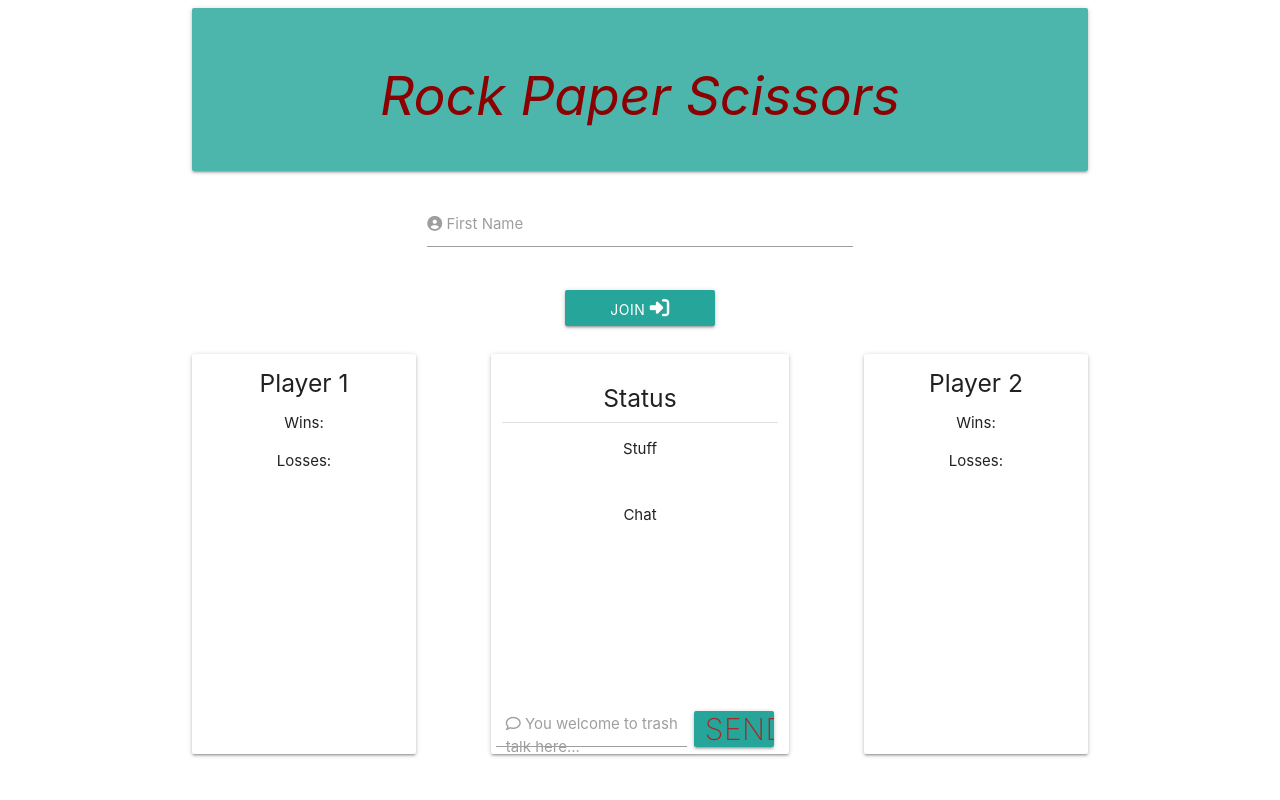
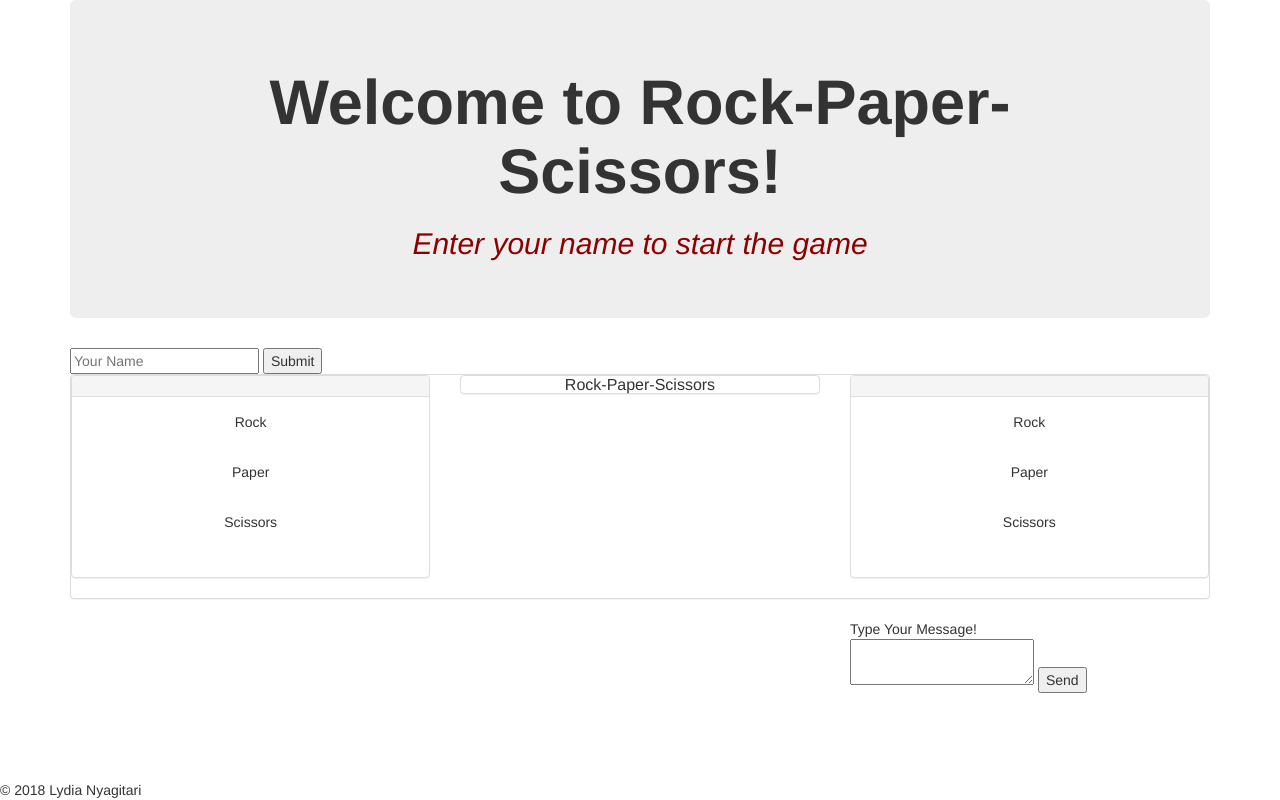
Before and after one commit to lydianyagitari/RPS-Multiplayer, a plain HTML site: page index.html in a window 1280 px wide. Drawn offline with nearby package versions, Linux system fonts and the light colour scheme; files that its build step writes are made by us from their sources; no server answers.

Commit message:
Update index.html

```diff
--- a/index.html
+++ b/index.html
@@ -1,85 +1,150 @@
-<!doctype html>
-<html lang="en-us">
 
+<!DOCTYPE html>
+<html lang="en">
 <head>
 	<meta charset="UTF-8">
-    <meta name="viewport" content="width=device-width, initial-scale=1">
-    <title>RPS-Multiplayer</title>
-    <link rel="stylesheet" href="https://cdnjs.cloudflare.com/ajax/libs/materialize/0.98.2/css/materialize.min.css">
-    <link rel="stylesheet" type="text/css" href="assets/css/style.css">
-    <script src="https://code.jquery.com/jquery-3.2.1.min.js" integrity="sha256-hwg4gsxgFZhOsEEamdOYGBf13FyQuiTwlAQgxVSNgt4=" crossorigin="anonymous"></script>
-    <script src="https://www.gstatic.com/firebasejs/4.0.0/firebase.js"></script>
-    <script src="https://cdnjs.cloudflare.com/ajax/libs/materialize/0.98.2/js/materialize.min.js"></script>
-    <script src="https://use.fontawesome.com/861fff49c6.js"></script>
+	<title>Multi-Player RPS!</title>
 
+	<!-- Link to the jQuery Library -->
+  	<script type="text/javascript" src="https://code.jquery.com/jquery-2.1.1.min.js"></script>
+
+  	<!-- Links to Firebase -->
+  	<script src="https://www.gstatic.com/firebasejs/live/3.6/firebase.js"></script>
+    <script src="js/config.js"></script>
+
+    <!-- Link to the Bootstrap Library -->
+  	<link rel="stylesheet" href="https://maxcdn.bootstrapcdn.com/bootstrap/3.3.6/css/bootstrap.min.css" integrity="sha384-1q8mTJOASx8j1Au+a5WDVnPi2lkFfwwEAa8hDDdjZlpLegxhjVME1fgjWPGmkzs7" crossorigin="anonymous">
+
+	<!-- Links to an dditional CSS Stylesheet -->
+	<link rel="stylesheet" href="css/style.css">
 </head>
+
 <body>
-	<header class="container">
-		<div class="card-panel teal lighten-2 center">
-			<h2>Rock Paper Scissors</h2>
+
+	<!-- Overall Bootstrap Grid -->
+  	<div class="container">
+
+  		<!-- Jumbotron with Title -->
+	  	<div class="jumbotron">
+	      <h1 class="text-center"><strong>Welcome to Rock-Paper-Scissors!</strong></h1>
+	      <h2 class="text-center">Enter your name to start the game</h2>
+	    </div> <!-- End Jumbotron -->
+
+	    <!-- Player Name Section -->
+	    <div class="formPanel">
+        	<form id="name-form">
+          		<input type="text" id="name-input" placeholder="Your Name">
+          		<input id="add-name" type="submit" value="Submit">
+        	</form>
+      	</div> <!-- End Player Name Section  -->
+
+	   	<!-- Game Data Section -->
+		<div class="panel panel-default">
+		    <div class="row"> <!-- Game Data Row -->
+
+		    	<!-- Player 1 Section -->
+		        <div class="col-lg-4 col-md-4 col-sm-4">
+		            <div class="panel panel-default playerPanel" id="playerPanel1">
+		                <div class="panel-heading panelName">
+							<h3 class="panel-title text-center" id="playerOneName"></h3>
 						</div>
-	</header>
-	<section id="subHead" class="container">
-		<form>
-			<div class="row">
-				<div class="input-field col s6 offset-s3">
-				  <input id="playerNameInput" type="text">
-				  <label for="playerNameInput">
-				  	<i class="fa fa-user-circle" aria-hidden="true"></i>
-				  	First Name
-				  </label>
+
+		                <div class="panel-body panelOption text-center">
+		                	<div class="option">Rock</div>
+		                </div>
+
+		                <div class="panel-body panelOption text-center">
+		                	<div class="option">Paper</div>
+		                </div>
+
+		                <div class="panel-body panelOption text-center">
+		                	<div class="option">Scissors</div>
+		                </div>
+
+
+		                <div class="panel-body panelStats text-center">
+		                	<div class="stats" id="player1Stats"></div>
 		                </div>
 		            </div>
+		        </div> <!-- End Player 1 Section -->
+
+		        <!-- Game Outcome Section -->
+		        <div class="col-lg-4 col-md-4 col-sm-4">
+		            <div class="panel panel-default gamePanel">
+		            	<h3 class="panel-title text-center" id="waitingNotice"></h3>
+		            	<h3 class="panel-title text-center" id="roundOutcome">Rock-Paper-Scissors</h3>
+		            </div>
+		        </div> <!-- End Game Outcome Section -->
+
+		        <!-- Player 2 Section -->
+		        <div class="col-lg-4 col-md-4 col-sm-4">
+		            <div class="panel panel-default playerPanel" id="playerPanel2">
+		                <div class="panel-heading panelName">
+							<h3 class="panel-title text-center" id="playerTwoName"></h3>
+						</div>
+
+		                <div class="panel-body panelOption text-center">
+		                	<div class="option">Rock</div>
+		                </div>
+
+		                <div class="panel-body panelOption text-center">
+		                	<div class="option">Paper</div>
+		                </div>
+
+		                <div class="panel-body panelOption text-center">
+		                	<div class="option">Scissors</div>
+		                </div>
+
+
+		                <div class="panel-body panelStats text-center">
+		                	<div class="stats" id="player2Stats"></div>
+		                </div>
+		            </div>
+		        </div> <!-- End Player 2 Section -->
+
+		    </div> <!-- Game Data Row -->
+		</div> <!-- End Game Data Section  -->
+
+	    <!-- Chat Section -->
 	    <div class="row">
-				<button class="waves-effect waves-light btn col s2 offset-s5" id="addPlayer" type="submit">Join
-					<i class="fa fa-sign-in" aria-hidden="true"></i>
-				</button>
+
+	    	<div class="col-lg-8 col-md-8 col-sm-8">
+	    		<div id="chatDisplay"></div>
 	    	</div>
-		</form>
-	</section>
-	<section id="playerRow" class="container">
-		<div class="row">
-			<div id="player1" player="player1" class="col s3 card-panel playerSection">
-				<h5 class="center">Player 1</h5>
-				<p class="center">Wins: <span id="player1w"></span></p>
-				<p class="center">Losses: <span id="player1l"></span></p>
-				<div class="subCont center"></div>
-			</div>
-			<div class="col s1"></div>
-			<div id="info" class="col s4 card-panel playerSection">
-				<div class="section center">
-				  <h5>Status</h5>
-				  <div class="divider"></div>
-				  <p>Stuff</p>
-				</div>
-				<div class="row center">
-					Chat
-					<div id="chatBox" class="col s12">
-					</div>
-					<form class="row">
-						<div class="input-field col s8">
-						  <input id="chatInput" type="text">
-						  <label for="chatInput">
-						  	<i class="fa fa-comment-o" aria-hidden="true"></i>
-						  	You welcome to trash talk here...
-						  </label>
-						</div>
-						<button class="waves-effect waves-light btn col s3" id="sendChat" type="submit">Send
-							<i id="replyIcon" class="fa fa-reply" aria-hidden="true"></i>
-						</button>
+
+		    <div class="col-lg-4 col-md-4 col-sm-4">
+		    	<div class="chatInput">
+		    		<div class="chatLabel">Type Your Message!</div>
+
+					<div class="chatPanel">
+						<form id="chat-form">
+							<textarea type="text" id="chat-input"></textarea>
+							<input id="chat-send" type="submit" value="Send">
 						</form>
 					</div>
 				</div>
-			<div class="col s1"></div>
-			<div id="player2" player="player2" class="col s3 card-panel playerSection">
-			    <h5 class="center">Player 2</h5>
-			    <p class="center">Wins: <span id="player2w"></span></p>
-			    <p class="center">Losses: <span id="player2l"></span></p>
-				<div class="subCont center"></div>
+	      	</div> <!-- End Player Name Section  -->
+
+	    </div> <!-- End Chat Section  -->
+
+	    <!-- footer -->
+	    <div class="row">
+
+	      <div id="footerSpacer">
+	      </div>
+
+	      <div class="footer navbar-fixed-bottom" id="footerPanel">
+	        <div class="copyright">
+	          © 2018 Lydia Nyagitari
 	        </div>
 	      </div>
-	</section>
 
-	<script src="assets/javascript/game.js"></script>
+	    </div> <!-- End the footer row -->
+
+	</div> <!-- End Bootstrap Grid -->
+
+	<!-- js script file -->
+	<script type="text/javascript" src="js/app.js"></script>
+
 </body>
 </html>
```
Lines whose indentation alone changed are shown as unchanged.
